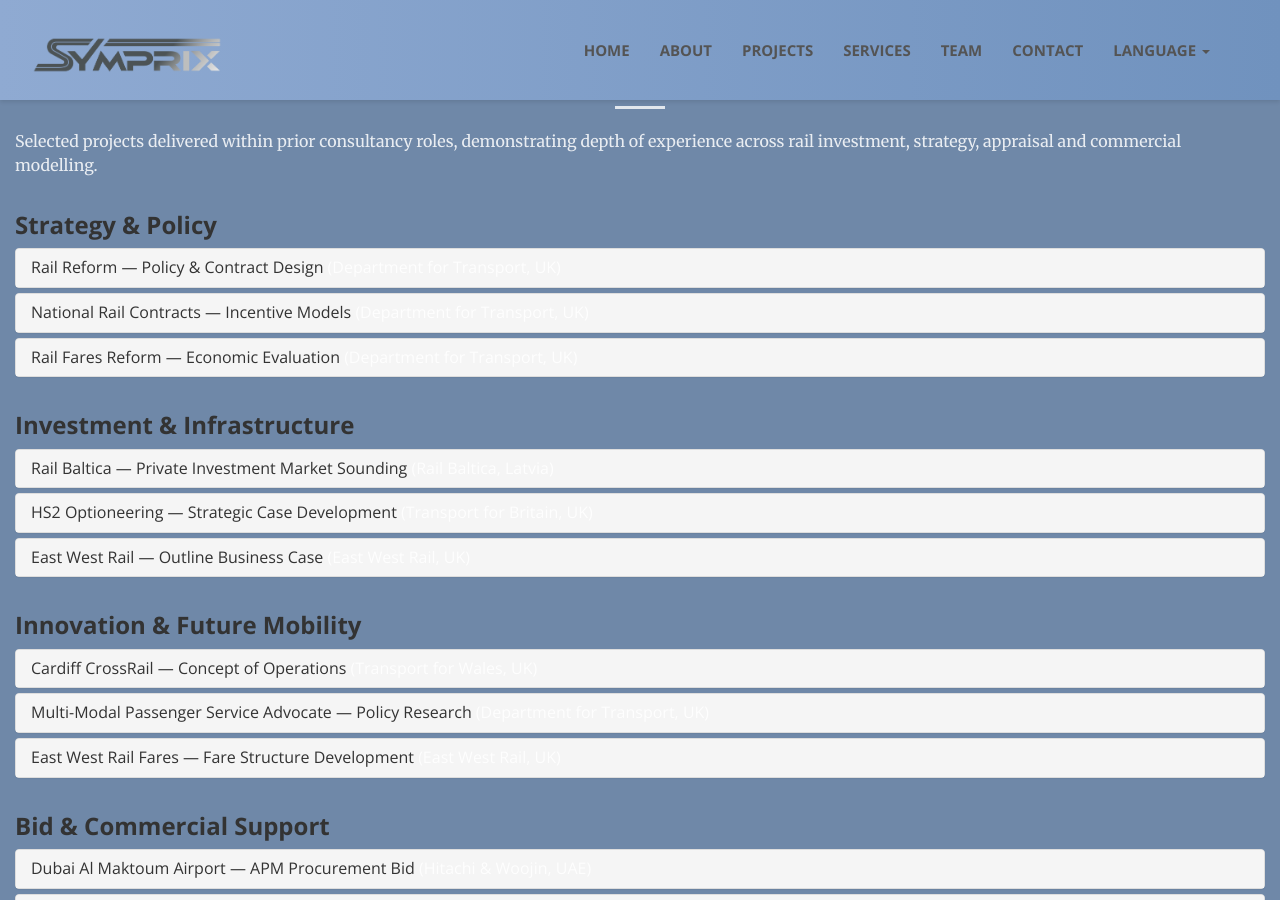
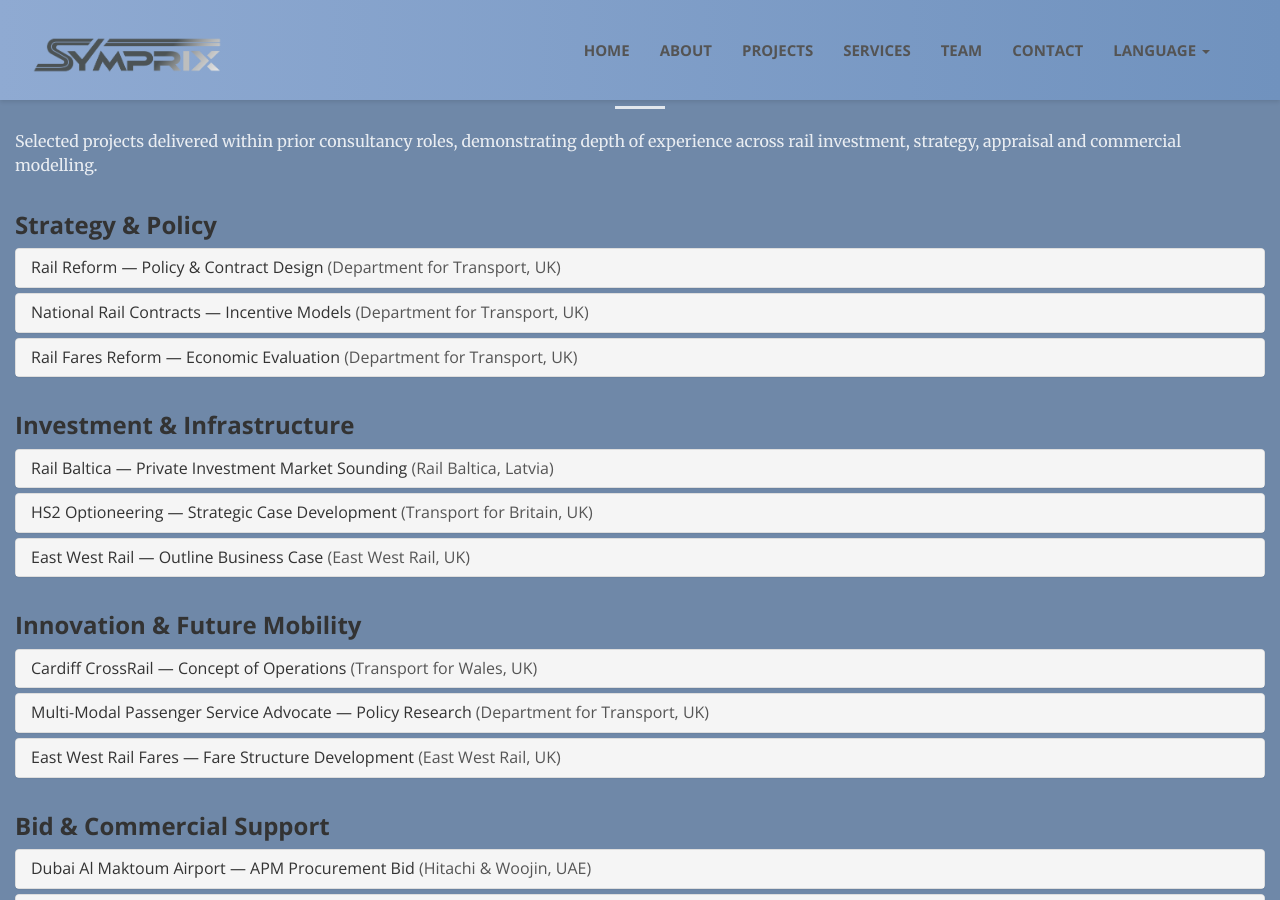
Before and after one commit to CD-Symprix/symprix, a Jekyll site: the page projects.html, which Jekyll copies as it is, in a window 1280 px wide and 900 px high, scrolled down 1172 px. Built offline with Jekyll 4.4.1, drawn with Linux system fonts in a browser that asks for light colours.

Commit message:
Update main.scss

```diff
--- a/css/main.scss
+++ b/css/main.scss
@@ -647,3 +647,7 @@ header.masthead.projects-hero {
 #all-projects hr.primary {
   border-color: rgba(255,255,255,0.8);
 }
+
+#all-projects .panel .text-muted {
+  color: #555 !important;   /* dark grey */
+}
```
